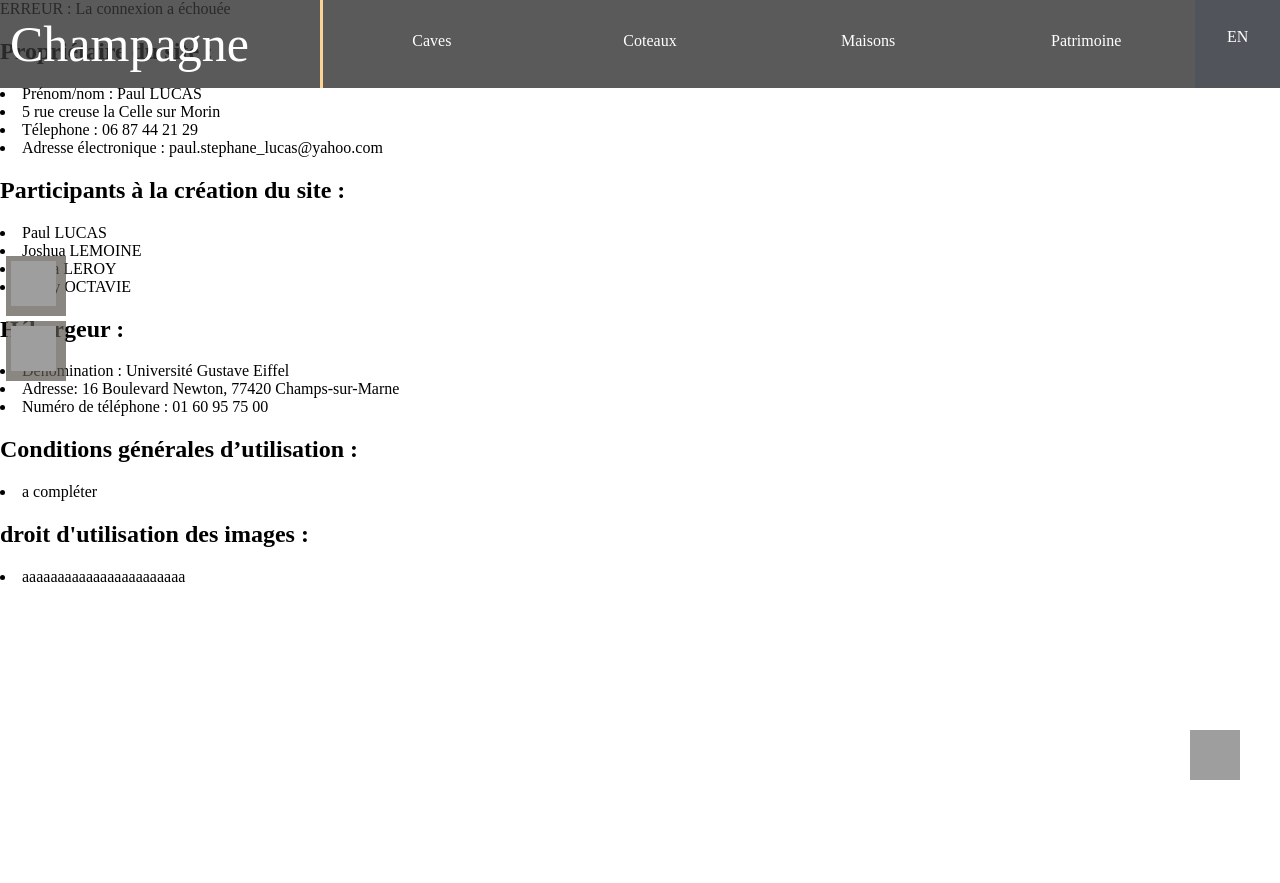
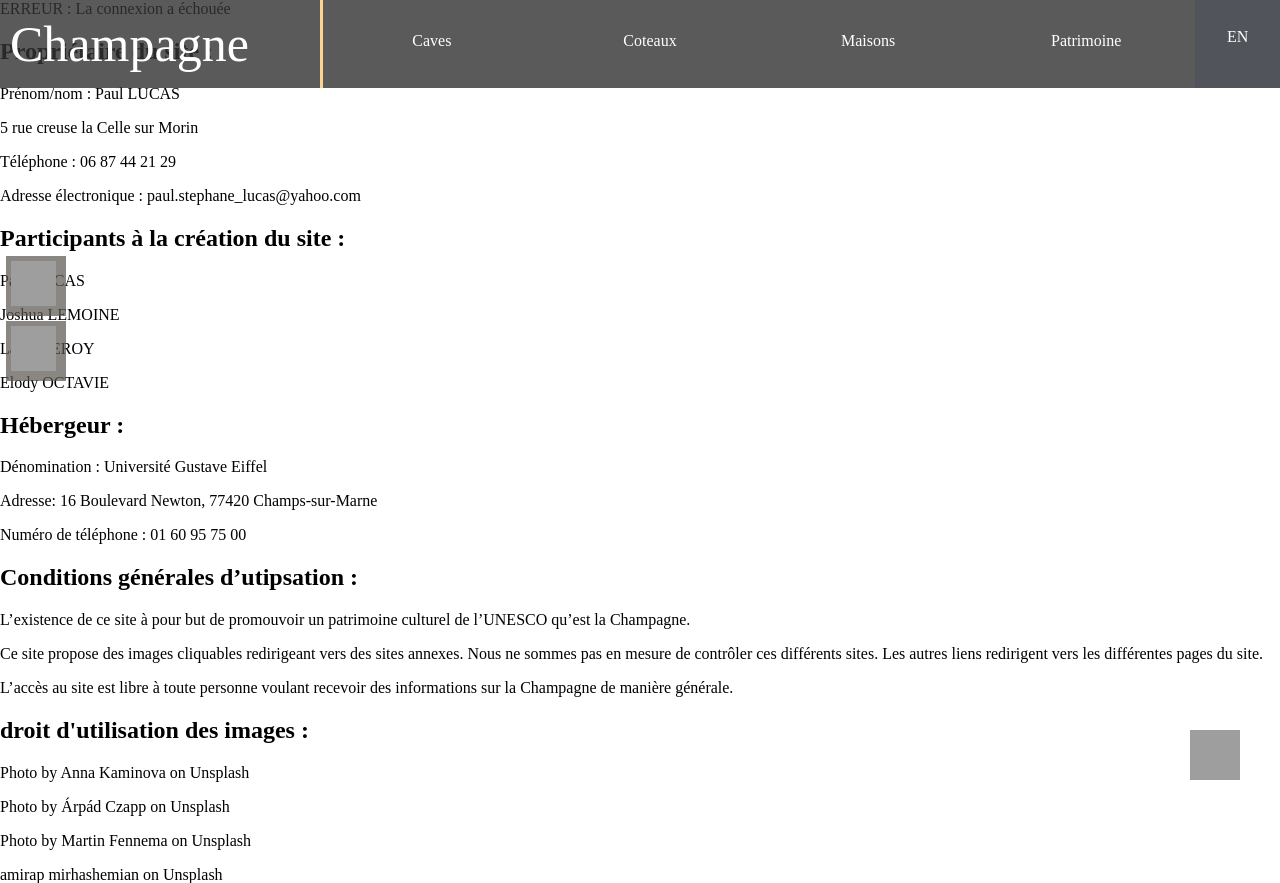
Before and after one commit to Caraidas/Champagne-Unesco, a PHP site: page /mentionLegale.php in a window 1280 px wide. Shown: the top 883 px of the page. Run offline with PHP 8.4, Linux system fonts and the light colour scheme; some libraries are stand-ins or nearby versions; some web fonts are replaced; grey boxes are pictures that could not be loaded.

Commit message:
finito mention légales

```diff
--- a/pages_php/mentionLegale.php
+++ b/pages_php/mentionLegale.php
@@ -24,31 +24,55 @@
     <article>
         <h1>Propriétaire du site :</h1>
     </article>
-    <li>Prénom/nom : Paul LUCAS</li>
-    <li>5 rue creuse la Celle sur Morin</li>
-    <li>Télephone : 06 87 44 21 29</li>
-    <li>Adresse électronique : paul.stephane_lucas@yahoo.com</li>
+    <p>Prénom/nom : Paul LUCAS</p>
+    <p>5 rue creuse la Celle sur Morin</p>
+    <p>Téléphone : 06 87 44 21 29</p>
+    <p>Adresse électronique : paul.stephane_lucas@yahoo.com</p>
     <article>
         <h1>Participants à la création du site :</h1>
     </article>
-    <li>Paul LUCAS</li>
-    <li>Joshua LEMOINE</li>
-    <li>Laura LEROY</li>
-    <li>Elody OCTAVIE</li>
+    <p>Paul LUCAS</p>
+    <p>Joshua LEMOINE</p>
+    <p>Laura LEROY</p>
+    <p>Elody OCTAVIE</p>
     <article>
         <h1>Hébergeur :</h1>
     </article>
-    <li>Dénomination : Université Gustave Eiffel</li>
-    <li>Adresse: 16 Boulevard Newton, 77420 Champs-sur-Marne</li>
-    <li>Numéro de téléphone : 01 60 95 75 00</li>
+    <p>Dénomination : Université Gustave Eiffel</p>
+    <p>Adresse: 16 Boulevard Newton, 77420 Champs-sur-Marne</p>
+    <p>Numéro de téléphone : 01 60 95 75 00</p>
     <article>
-        <h1>Conditions générales d’utilisation :</h1>
+        <h1>Conditions générales d’utipsation :</h1>
     </article>
-    <li>a compléter</li>
+    <p>L’existence de ce site à pour but de promouvoir un patrimoine culturel de l’UNESCO qu’est la Champagne.</p>
+    <p>Ce site propose des images cliquables redirigeant vers des sites annexes. Nous ne sommes pas en mesure de contrôler ces différents sites. Les autres liens redirigent vers les différentes pages du site.</p>
+    <p>L’accès au site est libre à toute personne voulant recevoir des informations sur la Champagne de manière générale.</p>
+
     <article>
         <h1>droit d'utilisation des images :</h1>
     </article>
-    <li>aaaaaaaaaaaaaaaaaaaaaaa</li>
+
+    <p>Photo by Anna Kaminova on Unsplash</p>
+    <p>Photo by Árpád Czapp on Unsplash</p>
+    <p>Photo by Martin Fennema on Unsplash</p>
+    <p>amirap mirhashemian on Unsplash</p>
+    <p>Anshu A on Unsplash</p>
+    <p>Árpád Czapp on Unsplash</p>
+    <p>Fernand Champagne on Unsplash</p>
+    <p>Carter Yocham on Unsplash</p>
+    <p>Claudio Schwarz on Unsplash</p>
+    <p>Edgar Castrejon on Unsplash</p>
+    <p>Jametlene Reskli on Unsplash</p>
+    <p>Jonathan Borba on Unsplash</p>
+    <p>Karly Jones on Unsplash</p>
+    <p>Lomig on Unsplash</p>
+    <p>Margaret Jaszowska on Unsplash</p>
+    <p>Martin Fennema on Unsplash</p>
+    <p>Redcharpe on Unsplash</p>
+    <p>robert-linder-ti9_YXaKFcI-unsplash</p>
+    <p>Dan Dickison flickr</p>
+
+
 
         <?php include 'footer.php';?>
 </body>
```
Also changed, not shown: css/style-legacy.css (+5 -4 lines).
